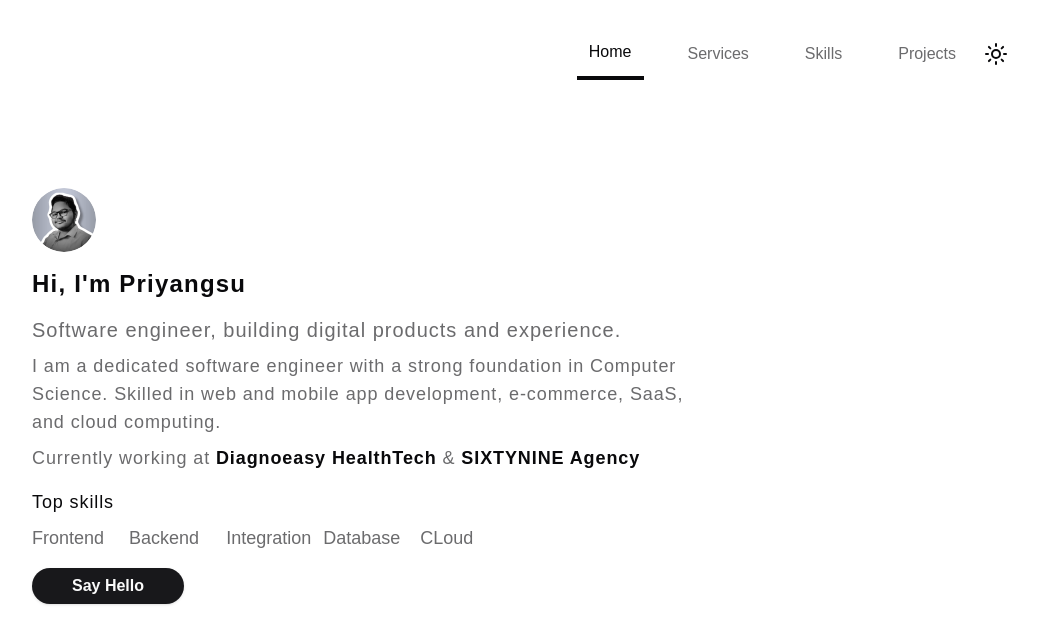
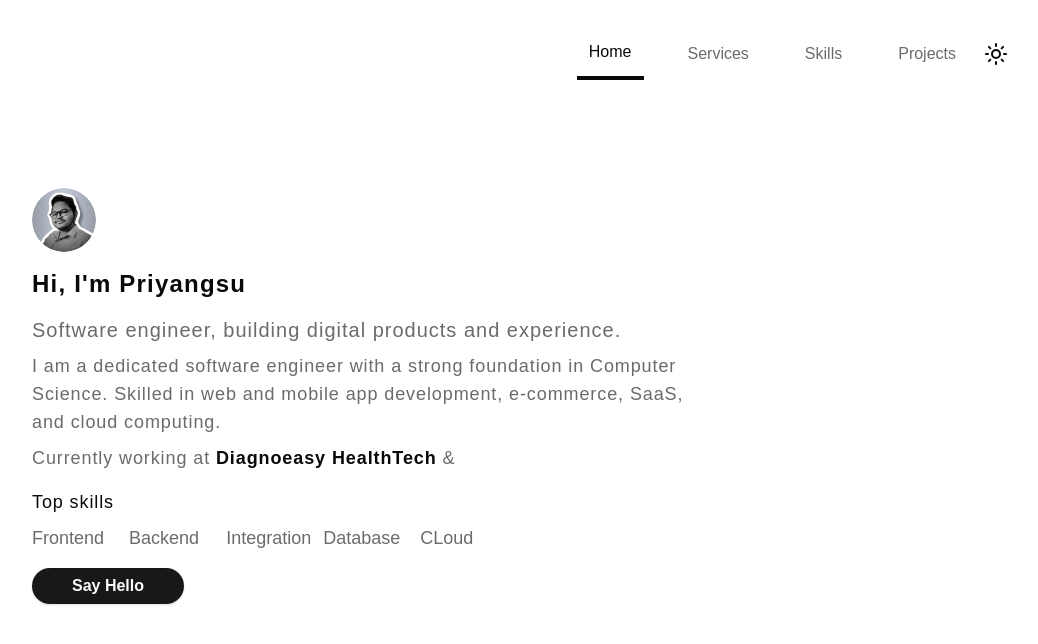
Before and after one commit to NxtNinja/dev-portfolio-prod, a Next.js app: page / in a window 1280 px wide. Shown: the top 644 px of the page, without its empty margins (115-1153 px from the left). Built offline with nearby package versions, Linux system fonts and the light colour scheme; a web font is replaced by a local one; what tailwindcss-motion would draw is missing.

Commit message:
Update Hero.tsx

```diff
--- a/src/components/Hero.tsx
+++ b/src/components/Hero.tsx
@@ -90,7 +90,7 @@ const Hero = () => {
               Diagnoeasy HealthTech
             </span>{" "}
             &{" "}
-            <span className="font-bold text-foreground">SIXTYNINE Agency</span>
+            {/* <span className="font-bold text-foreground">SIXTYNINE Agency</span> */}
           </p>
         </div>
         <div className="flex flex-col gap-2">
```
